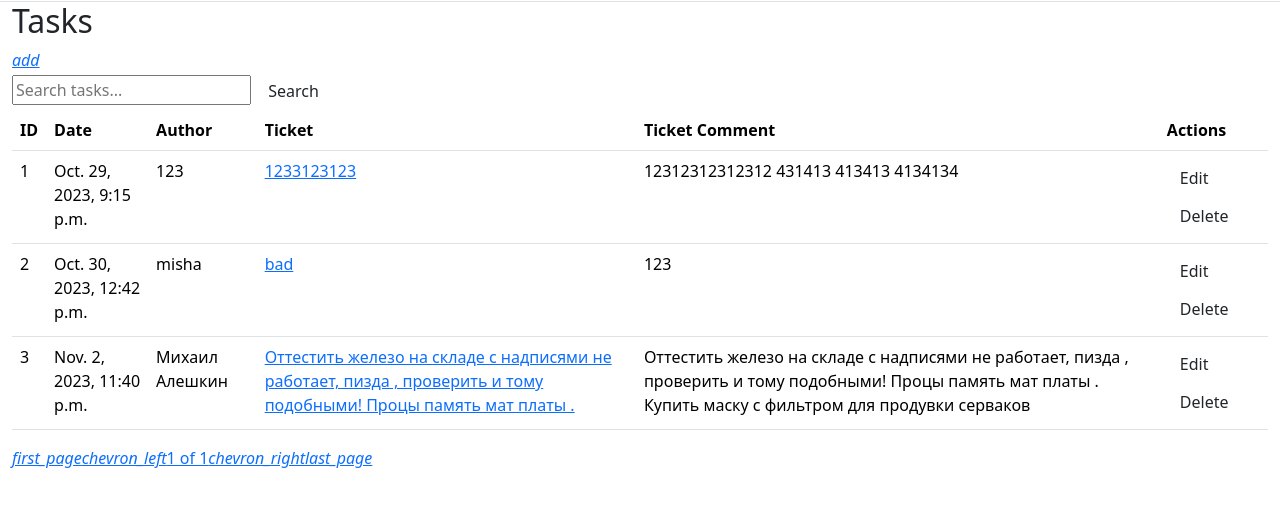
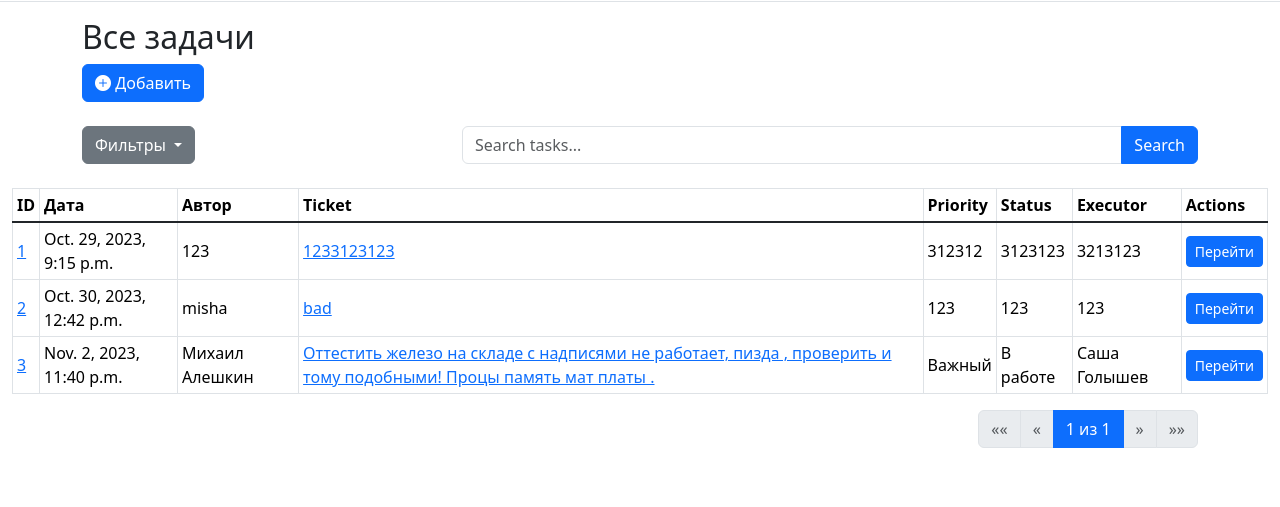
Before and after one commit to DenisKoleda/zetapanel_django, a Django app: page /tasks/ in a window 1280 px wide. Shown: the part 56-563 px from the top of the page. Run offline with Django 4.2, Linux system fonts and the light colour scheme; data comes from the database, SQL or seed files in the repository; both versions use the stored data as it was after the commit.

Commit message:
рабочее все

```diff
--- a/app/home/templates/home/homepage.html
+++ b/app/home/templates/home/homepage.html
@@ -5,7 +5,9 @@
     <meta charset="UTF-8">
     <meta http-equiv="X-UA-Compatible" content="IE=edge">
     <meta name="viewport" content="width=device-width, initial-scale=1.0">
+    {% block title %}
     <title>ZetaPanel</title>
+    {% endblock %}
     <link href="https://cdn.jsdelivr.net/npm/bootstrap@5.3.2/dist/css/bootstrap.min.css" rel="stylesheet" integrity="sha384-T3c6CoIi6uLrA9TneNEoa7RxnatzjcDSCmG1MXxSR1GAsXEV/Dwwykc2MPK8M2HN" crossorigin="anonymous">
     <link rel="stylesheet" href="https://cdn.jsdelivr.net/npm/bootstrap-icons@1.10.2/font/bootstrap-icons.css" integrity="sha384-b6lVK+yci+bfDmaY1u0zE8YYJt0TZxLEAFyYSLHId4xoVvsrQu3INevFKo+Xir8e" crossorigin="anonymous">
 </head>
@@ -37,7 +39,7 @@
                         </a>
                         <ul class="dropdown-menu">
                             <li><a class="dropdown-item" href="#">Активные задачи</a></li>
-                            <li><a class="dropdown-item" href="#">Все задачи</a></li>
+                            <li><a class="dropdown-item" href="{% url 'task_list' %}">Все задачи</a></li>
                             <li>
                             <hr class="dropdown-divider">
                             </li>
--- a/app/task/templates/tasks_list.html
+++ b/app/task/templates/tasks_list.html
@@ -1,40 +1,91 @@
 {% extends "home/homepage.html" %}
 
+{% block title %}<title>ZetaPanel | Все задачи</title>{% endblock %}
+
 {% block content %}
-<div class="container-fluid">
-    <h2>Tasks</h2>
-    <a class="btn-floating btn-large waves-effect waves-light red" href="{% url 'task_create' %}"><i class="material-icons">add</i></a>
-    <!-- Форма поиска -->
-    <form method="get" action="">
-        <div class="input-field">
-            <input type="text" name="q" placeholder="Search tasks..." value="{{ request.GET.q }}" />
-            <button type="submit" class="waves-effect waves-light btn">Search</button>
+<div class="container-lg mt-3">
+    <h2 class="">Все задачи</h2>
+    <a class="btn btn-primary" href="{% url 'task_create' %}"><i class="bi bi-plus-circle-fill"></i> Добавить</a>
+</div>
+
+<div class="container-lg">
+  <!-- Filter Button and Dropdown Menu -->
+
+  <div class="mb-4 mt-4">
+      <div class="row">
+        <div class="col-4">
+          <button class="btn btn-secondary dropdown-toggle" type="button" id="filterMenuButton" data-bs-toggle="dropdown" aria-expanded="false">
+              Фильтры
+          </button>
+          <div class="dropdown-menu" aria-labelledby="filterMenuButton">
+              <!-- Your filter options here -->
+              <form id="filter-form">
+                  <!-- Add your filters here. For example: -->
+                  <div class="p-2">
+                      <label for="priorityFilter" class="form-label">Priority</label>
+                      <select id="priorityFilter" class="form-select">
+                          <option value="All">All</option>
+                          <option value="High">High</option>
+                          <option value="Medium">Medium</option>
+                          <option value="Low">Low</option>
+                      </select>
+                  </div>
+                  <div class="p-2">
+                      <label for="statusFilter" class="form-label">Status</label>
+                      <select id="statusFilter" class="form-select">
+                          <option value="All">All</option>
+                          <option value="Open">Open</option>
+                          <option value="In Progress">In Progress</option>
+                          <option value="Closed">Closed</option>
+                      </select>
+                  </div>
+                  <!-- More filters can be added here -->
+                  <div class="px-2 pb-2">
+                      <button type="button" class="btn btn-success" onclick="applyFilters()">Применить</button>
+                      <button type="button" class="btn btn-outline-secondary" onclick="resetFilters()">Отменить</button>
                   </div>
               </form>
-    <div class="table">
-        <table class="table">
-            <!-- Таблица для компьютеров -->
+            </div>
+          </div>
+          <form method="get" action="" class="col-8">
+            <div class="input-group">
+                <input type="text" class="form-control" name="q" placeholder="Search tasks..." value="{{ request.GET.q }}" />
+                <button type="submit" class="btn btn-primary">Search</button>
+            </div>
+          </form>
+        </div>
+    </div>
+  </div>
+</div>
+
+<div class="container-fluid">
+    <!-- Для больших экранов используем обычную таблицу -->
+    <div class="d-none d-md-block table-responsive">
+      <table class="table table-bordered table-sm align-middle table-hover">
           <thead>
             <tr>
               <th>ID</th>
-                    <th>Date</th>
-                    <th>Author</th>
+              <th>Дата</th>
+              <th>Автор</th>
               <th>Ticket</th>
-                    <th>Ticket Comment</th>
+              <th>Priority</th>
+              <th>Status</th>
+              <th>Executor</th>
               <th>Actions</th>
             </tr>
           </thead>
-            <tbody>
+          <tbody class="table-group-divider">
             {% for task in tasks %}
             <tr>
-                    <td data-column="ID">{{ task.id }}</td>
+              <td data-column="ID"><a href="{% url 'task_edit' pk=task.id %}">{{ task.id }}</td>
               <td data-column="Date">{{ task.date }}</td>
               <td data-column="Author">{{ task.author }}</td>
               <td data-column="Ticket"><a href="{% url 'task_edit' pk=task.id %}">{{ task.ticket }}</a></td>
-                    <td data-column="Ticket Comment">{{ task.ticket_comment }}</td>
+              <td data-column="Priority">{{ task.priority }}</td>
+              <td data-column="Status">{{ task.status }}</td>
+              <td data-column="Executor">{{ task.executor }}</td>
               <td data-column="Actions">
-                        <a class="btn" href="{% url 'task_edit' task.id %}">Edit</a>
-                        <a class="btn red" href="{% url 'task_delete' task.id %}">Delete</a>
+                <a class="btn btn-primary btn-sm" href="{% url 'task_edit' task.id %}">Перейти</a>
               </td>
             </tr>
             {% empty %}
@@ -44,6 +95,29 @@
             {% endfor %}
         </tbody>
       </table>
+    </div>
+  </div>
+
+    <!-- Для маленьких экранов используем вертикальное отображение -->
+    <div class="d-block d-md-none">
+        {% for task in tasks %}
+        <div class="card mb-3">
+            <ul class="list-group list-group-flush">
+                <li class="list-group-item"><strong>ID:</strong> {{ task.id }}</li>
+                <li class="list-group-item"><strong>Date:</strong> {{ task.date }}</li>
+                <li class="list-group-item"><strong>Author:</strong> {{ task.author }}</li>
+                <li class="list-group-item"><strong>Ticket:</strong> <a href="{% url 'task_edit' pk=task.id %}">{{ task.ticket }}</a></li>
+                <li class="list-group-item">
+                    <a class="btn btn-primary" href="{% url 'task_edit' task.id %}">Перейти</a>
+                </li>
+            </ul>
+        </div>
+        {% empty %}
+        <div class="alert alert-warning" role="alert">
+            No tasks available.
+        </div>
+        {% endfor %}
+    </div>
 </div>
 
         {% comment %} <!-- Мобильная разметка -->
@@ -85,58 +159,68 @@
             {% endfor %}
         </div>
     </div>
-
-
-    <style>
-        /* Стили для компьютеров */
-        .desktop-table {
-            display: block;
-        }
-
-        .mobile-table {
-            display: none;
-        }
-
-        /* Стили для мобильных устройств */
-        @media (max-width: 767px) {
-            .desktop-table {
-                display: none;
-            }
-
-            .mobile-table {
-                display: block;
-            }
-        }
-
-
-
-    </style> {% endcomment %}
-
-
+{% endcomment %}
 
 
     <!-- Пагинация -->
-    <ul class="pagination">
+    <div class="container-lg">
+    <nav aria-label="Page navigation">
+        <ul class="pagination justify-content-end">
           {% if tasks.has_previous %}
-        <li class="waves-effect"><a href="?page=1"><i class="material-icons">first_page</i></a></li>
-        <li class="waves-effect"><a href="?page={{ tasks.previous_page_number }}"><i class="material-icons">chevron_left</i></a></li>
+          <li class="page-item">
+            <a class="page-link" href="?page=1" aria-label="First">
+              <span aria-hidden="true">&laquo;&laquo;</span>
+            </a>
+          </li>
+          <li class="page-item">
+            <a class="page-link" href="?page={{ tasks.previous_page_number }}" aria-label="Previous">
+              <span aria-hidden="true">&laquo;</span>
+            </a>
+          </li>
           {% else %}
-        <li class="disabled"><a href="#!"><i class="material-icons">first_page</i></a></li>
-        <li class="disabled"><a href="#!"><i class="material-icons">chevron_left</i></a></li>
+          <li class="page-item disabled">
+            <a class="page-link" href="#" aria-label="First">
+              <span aria-hidden="true">&laquo;&laquo;</span>
+            </a>
+          </li>
+          <li class="page-item disabled">
+            <a class="page-link" href="#" aria-label="Previous">
+              <span aria-hidden="true">&laquo;</span>
+            </a>
+          </li>
           {% endif %}
 
           <!-- Текущая страница и всего страниц -->
-        <li class="active"><a href="#!">{{ tasks.number }} of {{ tasks.paginator.num_pages }}</a></li>
+          <li class="page-item active" aria-current="page">
+            <span class="page-link">{{ tasks.number }} из {{ tasks.paginator.num_pages }}</span>
+          </li>
 
           {% if tasks.has_next %}
-        <li class="waves-effect"><a href="?page={{ tasks.next_page_number }}"><i class="material-icons">chevron_right</i></a></li>
-        <li class="waves-effect"><a href="?page={{ tasks.paginator.num_pages }}"><i class="material-icons">last_page</i></a></li>
+          <li class="page-item">
+            <a class="page-link" href="?page={{ tasks.next_page_number }}" aria-label="Next">
+              <span aria-hidden="true">&raquo;</span>
+            </a>
+          </li>
+          <li class="page-item">
+            <a class="page-link" href="?page={{ tasks.paginator.num_pages }}" aria-label="Last">
+              <span aria-hidden="true">&raquo;&raquo;</span>
+            </a>
+          </li>
           {% else %}
-        <li class="disabled"><a href="#!"><i class="material-icons">chevron_right</i></a></li>
-        <li class="disabled"><a href="#!"><i class="material-icons">last_page</i></a></li>
+          <li class="page-item disabled">
+            <a class="page-link" href="#" aria-label="Next">
+              <span aria-hidden="true">&raquo;</span>
+            </a>
+          </li>
+          <li class="page-item disabled">
+            <a class="page-link" href="#" aria-label="Last">
+              <span aria-hidden="true">&raquo;&raquo;</span>
+            </a>
+          </li>
           {% endif %}
         </ul>
-
+      </nav>
+    </div>
 
 
 {% endblock %}
--- a/app/task/views.py
+++ b/app/task/views.py
@@ -7,7 +7,8 @@ from .forms import TaskForm
 def tasks_list(request):
     # Поиск: получение строки запроса, если она есть
     query = request.GET.get("q")
-    object_list = Task.objects.all()
+    # Используем order_by() для упорядочивания объектов
+    object_list = Task.objects.all().order_by('id')  # Replace 'id' with the field you want to order by
     if query:
         object_list = object_list.filter(author__icontains=query)  # Можно добавить фильтры для других столбцов
 
@@ -25,6 +26,7 @@ def tasks_list(request):
         tasks = paginator.page(paginator.num_pages)
 
     return render(request, 'tasks_list.html', {'page': page, 'tasks': tasks})
+
 
 def task_create(request):
     if request.method == "POST":
```
Also changed, not shown: app/db.sqlite3. Lines whose indentation alone changed are shown as unchanged.
